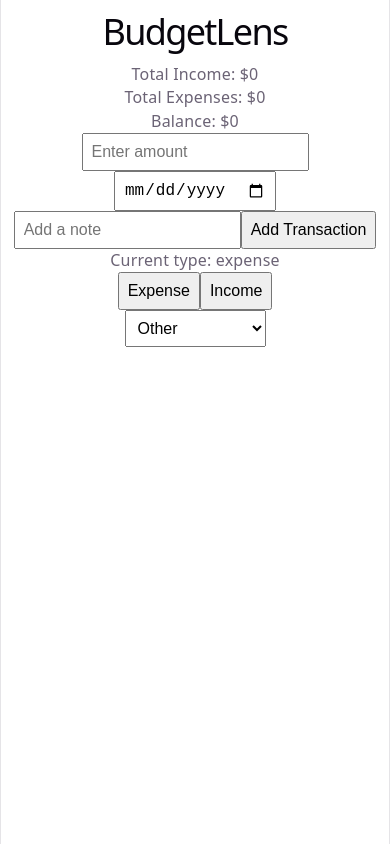
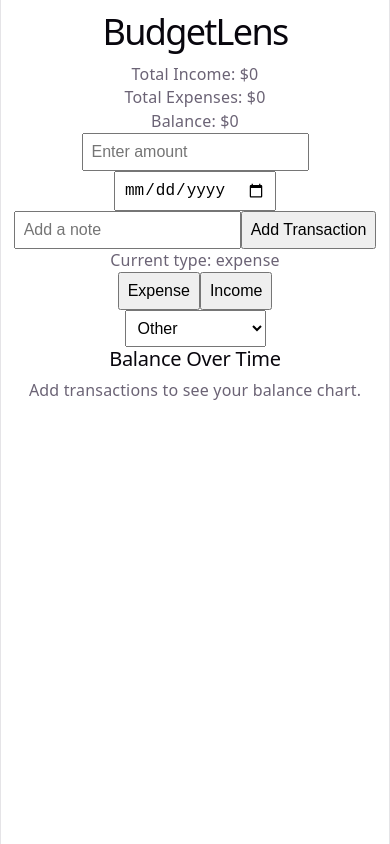
Before and after one commit to KarthikGadde4/budgetlens, a React (Vite) app: page / in a window 390 px wide. Built offline with nearby package versions, Linux system fonts and the light colour scheme.

Commit message:
Added balance over time line chart using recharts
Installs recharts, computes a running balance per day from sorted
transactions, and renders it as a responsive line chart.

```diff
--- a/package.json
+++ b/package.json
@@ -11,7 +11,8 @@
   },
   "dependencies": {
     "react": "^19.2.5",
-    "react-dom": "^19.2.5"
+    "react-dom": "^19.2.5",
+    "recharts": "^3.8.1"
   },
   "devDependencies": {
     "@eslint/js": "^10.0.1",
--- a/src/App.tsx
+++ b/src/App.tsx
@@ -1,6 +1,16 @@
-import { useState } from 'react'
+import { useEffect, useMemo, useState } from 'react'
 import './App.css'
 import type { Transaction } from "./types/transaction";
+import {
+  LineChart,
+  Line,
+  XAxis,
+  YAxis,
+  CartesianGrid,
+  Tooltip,
+  Legend,
+  ResponsiveContainer,
+} from "recharts";
 function App() {
   type Category =
   | "Rent"
@@ -14,7 +24,15 @@ function App() {
   | "Savings"
   | "Income"
   | "Other";
-  const [transactions, setTransactions] = useState<Transaction[]>([]);
+  const [transactions, setTransactions] = useState<Transaction[]>(() => {
+  const savedTransactions = localStorage.getItem("transactions");
+
+  if (savedTransactions) {
+    return JSON.parse(savedTransactions);
+  }
+
+    return [];
+  });
   const [amount, setAmount] = useState("");
   const [type, setType] = useState<"income" | "expense">("expense");
   const [category, setCategory] = useState<Category>("Other");
@@ -77,8 +95,24 @@ function App() {
     setTransactions(transactions.filter((transaction) => transaction.id !== id));
 
   };
+  useEffect(() => {
+    localStorage.setItem("transactions", JSON.stringify(transactions));
+  }, [transactions]);
 
-  return (
+  const chartData = useMemo(() => {
+    const dailyNet = new Map<string, number>();
+    for (const t of transactions) {
+      const delta = t.type === "income" ? t.amount : -t.amount;
+      dailyNet.set(t.date, (dailyNet.get(t.date) ?? 0) + delta);
+    }
+    const sorted = [...dailyNet.entries()].sort(([a], [b]) => a.localeCompare(b));
+    let running = 0;
+    return sorted.map(([date, delta]) => {
+      running += delta;
+      return { date, balance: parseFloat(running.toFixed(2)) };
+    });
+  }, [transactions]);
+    return (
     <div>
       <h1>BudgetLens</h1>
 
@@ -138,6 +172,22 @@ function App() {
   <option value="Other">Other</option>
 </select>
 
+      <h2>Balance Over Time</h2>
+      {chartData.length > 0 ? (
+        <ResponsiveContainer width="100%" height={300}>
+          <LineChart data={chartData} margin={{ top: 10, right: 30, left: 10, bottom: 5 }}>
+            <CartesianGrid strokeDasharray="3 3" />
+            <XAxis dataKey="date" />
+            <YAxis tickFormatter={(v) => `$${v}`} />
+            <Tooltip formatter={(value) => [`$${value}`, "Balance"]} />
+            <Legend />
+            <Line type="monotone" dataKey="balance" stroke="#6366f1" strokeWidth={2} dot={true} name="Balance" />
+          </LineChart>
+        </ResponsiveContainer>
+      ) : (
+        <p>Add transactions to see your balance chart.</p>
+      )}
+
       <ul>
         {transactions.map((t) => (
           <li key={t.id}>
```
Also changed, not shown: 1 other file (tests, documents, lock files or other folders).
